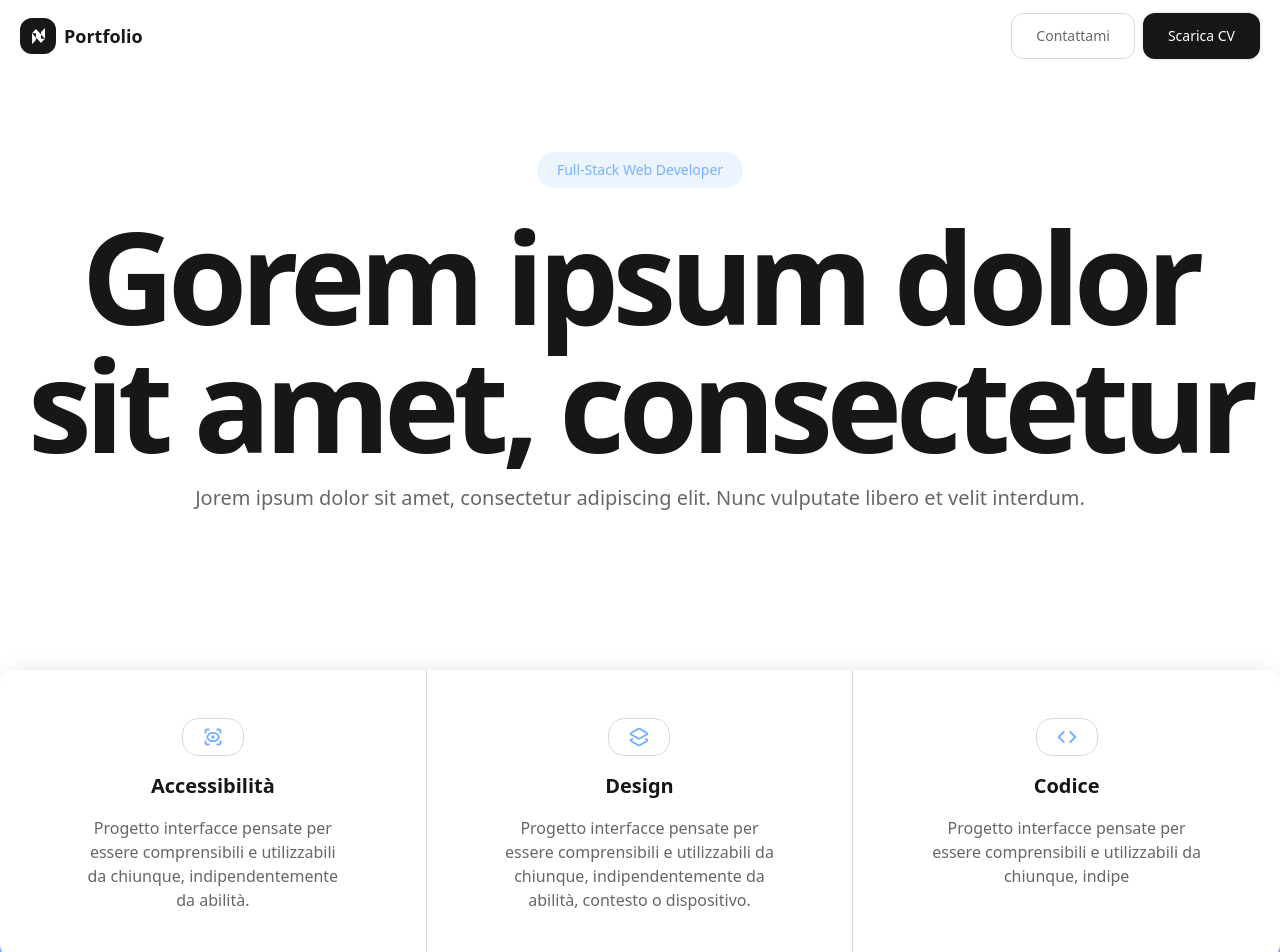
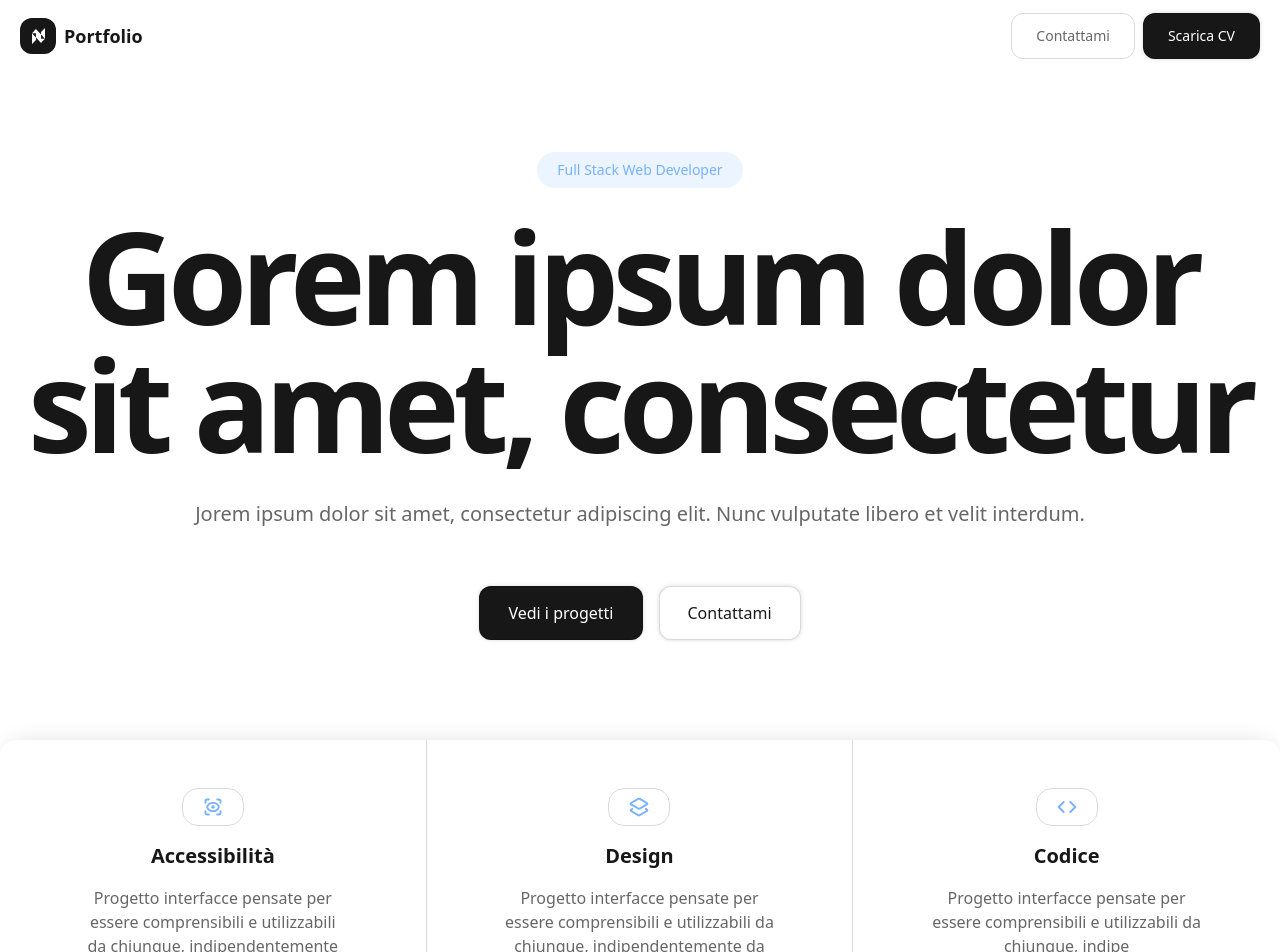
Before and after one commit to nicolocamassa/portfolio, a Next.js app: page / in a window 1280 px wide. Shown: the top 952 px of the page. Built offline with nearby package versions, Linux system fonts and the light colour scheme; a web font is replaced by a local one.

Commit message:
feat: add typed content management

```diff
--- a/app/components/layout/Section.tsx
+++ b/app/components/layout/Section.tsx
@@ -1,6 +1,7 @@
 type SectionProps = React.PropsWithChildren<{
     className?: string;
     size?: "sm" | "md" | "lg";
+    id?: string;
 }>
 
 const sizes = {
@@ -9,9 +10,9 @@ const sizes = {
     lg: "section-lg"
 }
 
-export default function Section({ children, className, size = "md" }: SectionProps){
+export default function Section({ children, id, className, size = "md" }: SectionProps){
     return (
-        <section className={`relative overflow-hidden ${className} ${sizes[size]}`}>
+        <section className={`relative overflow-hidden ${className} ${sizes[size]}`} id={id}>
             { children }
         </section>
     )
--- a/app/components/sections/HeroSection.tsx
+++ b/app/components/sections/HeroSection.tsx
@@ -4,15 +4,30 @@ import HeroBanner from "../ui/HeroBanner";
 import Container from "../layout/Container";
 import Section from "../layout/Section";
 import Stack from "../layout/Stack";
+import { BadgeProps } from "../ui/Badge";
 
-export default function HeroSection() {
+type HeroCta = { label: string; href: string; color?: "black" | "white"; size?: "md" | "lg" };
+
+export type HeroContent = {
+  badge: BadgeProps;
+  title: string;
+  description: string;
+  ctas?: HeroCta[];
+  heroBanner?: boolean;
+}
+
+export default function HeroSection({ content }: { content: HeroContent }) {
+  const { badge, title, description, ctas, heroBanner } = content;
+
   return (
     <Section>
       <Container>
         <Stack gap="sm" className="items-center text-center">
-          <Badge size="md" type="normal">Full-Stack Web Developer</Badge>
+          <Badge size={badge.size} type={badge.type}>
+            { badge.children }
+          </Badge>
 
-          <Stack gap="xs" className="items-center text-center">
+          <Stack gap="md" className="items-center text-center">
              <h1
               className="
                 w-full
@@ -22,7 +37,7 @@ export default function HeroSection() {
                 md:text-7xl md:leading-[1.05]
                 lg:text-8xl lg:leading-none
                 xl:text-9xl xl:leading-none">
-                  Gorem ipsum dolor sit amet, consectetur
+                  { title }
             </h1>
 
             <Stack gap="xl" className="items-center text-center">
@@ -31,22 +46,20 @@ export default function HeroSection() {
                   text-base sm:text-md md:text-xl
                   text-(--text-secondary)
                   text-pretty">
-                    Jorem ipsum dolor sit amet, consectetur adipiscing elit. Nunc
-                    vulputate libero et velit interdum.
+                    { description }
                 </p>
 
-                <Stack gap="xs" direction="flex-col"
-                  className="sm:flex-row sm:gap-2 justify-center items-center">
-                    {/* <Button color="black" size="md">
-                      Vedi i progetti
-                    </Button>
+            {ctas?.length ? (
+              <Stack gap="xs" direction="flex-col" className="sm:flex-row sm:gap-2 justify-center items-center">
+                {ctas.map((cta) => (
+                  <Button key={cta.href} href={cta.href} color={cta.color} size={cta.size}>
+                    {cta.label}
+                  </Button>
+                ))}
+              </Stack>
+            ) : null}
 
-                    <Button color="white" size="md">
-                      Contattami
-                    </Button> */}
-                </Stack>
-              </Stack>
-
+            </Stack>
           </Stack>
         </Stack>
       </Container>
@@ -56,7 +69,23 @@ export default function HeroSection() {
         style={{ backgroundImage: "url('/images/bg.png')" }}
       >
         <Container className="px-8 sm:px-6">
-          <HeroBanner></HeroBanner>
+              <div className="
+                  -translate-y-6 sm:-translate-y-10
+                  rounded-2xl bg-white
+                  flex flex-col md:flex-row
+                  divide-y md:divide-y-0 md:divide-x
+                  divide-(--border-default)
+                  shadow-[0_-8px_24px_-12px_rgba(0,0,0,0.15)]
+                  overflow-hidden"
+              >
+              {heroBanner?.valueOf ? (
+                <HeroBanner></HeroBanner>
+              ) :
+                <div>
+                  <img src="/images/Mockup.png" alt="" />
+                </div>
+              }
+              </div>
         </Container>
       </div>
     </Section>
--- a/app/components/sections/ProjectSection.tsx
+++ b/app/components/sections/ProjectSection.tsx
@@ -7,7 +7,7 @@ import Stack from "../layout/Stack";
 
 export default function ProjectSection() {
   return (
-    <Section>
+    <Section id="projects">
       <Container className="px-4 sm:px-6">
 
         {/* Heading */}
--- a/app/components/ui/Badge.tsx
+++ b/app/components/ui/Badge.tsx
@@ -26,7 +26,7 @@ const badge = tv({
   },
 });
 
-type BadgeProps = { children: React.ReactNode; className?: string } & VariantProps<typeof badge>;
+export type BadgeProps = { children: React.ReactNode; className?: string } & VariantProps<typeof badge>;
 
 export default function Badge({ children, size, type, className }: BadgeProps) {
   return <span className={badge({ size, type, className })}>{children}</span>;
--- a/app/components/ui/HeroBanner.tsx
+++ b/app/components/ui/HeroBanner.tsx
@@ -9,17 +9,7 @@ type Content = React.PropsWithChildren<{
 
 export default function HeroBanner() {
   return (
-    <div
-      className="
-        -translate-y-6 sm:-translate-y-10
-        rounded-2xl bg-white
-        flex flex-col md:flex-row
-        divide-y md:divide-y-0 md:divide-x
-        divide-(--border-default)
-        shadow-[0_-8px_24px_-12px_rgba(0,0,0,0.15)]
-        overflow-hidden
-      "
-    >
+    <>
       <ContentBanner>
         <Badge type="svg">
             <ScanEye size={20} strokeWidth={2.25} color="var(--brand)" />
@@ -52,7 +42,7 @@ export default function HeroBanner() {
           indipe
         </article>
       </ContentBanner>
-    </div>
+      </>
   );
 }
 
--- /dev/null
+++ b/app/content/demo-app.ts
@@ -0,0 +1,12 @@
+import { HeroContent } from "../components/sections/HeroSection"
+
+export const demoApp: HeroContent = {
+    badge: {
+        children: "Demo App",
+    },
+    title: "My demo app",
+    description: "Lorem ipsum dolor",
+    ctas: [
+        { label: "GitHub", href: "#test"}
+    ]
+}
--- /dev/null
+++ b/app/content/home.ts
@@ -0,0 +1,14 @@
+import { HeroContent } from "../components/sections/HeroSection"
+
+export const heroSection: HeroContent = {
+    badge: {
+        children: "Full Stack Web Developer",
+    },
+    title: "Gorem ipsum dolor sit amet, consectetur",
+    description: "Jorem ipsum dolor sit amet, consectetur adipiscing elit. Nunc vulputate libero et velit interdum.",
+    ctas: [
+        { label: "Vedi i progetti", href: "/projects", color: "black", size: "md" },
+        { label: "Contattami", href: "mailto:camassa.nick@gmail.com", color: "white", size: "md" },
+    ],
+    heroBanner: true,
+}
--- a/app/page.tsx
+++ b/app/page.tsx
@@ -1,11 +1,13 @@
 import HeroSection from "./components/sections/HeroSection";
 import ProjectSection from "./components/sections/ProjectSection";
 import AboutSection from "./components/sections/AboutSection";
+import { heroSection } from "./content/home";
+
 
 export default function Page() {
   return (
     <main>
-      <HeroSection />
+      <HeroSection content={heroSection} />
       <ProjectSection />
       <AboutSection />
     </main>
--- a/app/projects/[slug]/page.tsx
+++ b/app/projects/[slug]/page.tsx
@@ -1,8 +1,9 @@
 import HeroSection from "@/app/components/sections/HeroSection";
+import { demoApp } from "@/app/content/demo-app";
 
 export default function ProjectPage({ params }: { params: { slug: string } }) {
   return (
-    <HeroSection>
+    <HeroSection content={demoApp}>
 
     </HeroSection>
   );
--- /dev/null
+++ b/app/projects/page.tsx
@@ -0,0 +1,8 @@
+import HeroSection from "@/app/components/sections/HeroSection";
+import { demoApp } from "@/app/content/demo-app";
+
+export default function ProjectPage2({ params }: { params: { slug: string } }) {
+  return (
+    <div>ciao</div>
+  );
+}
```
